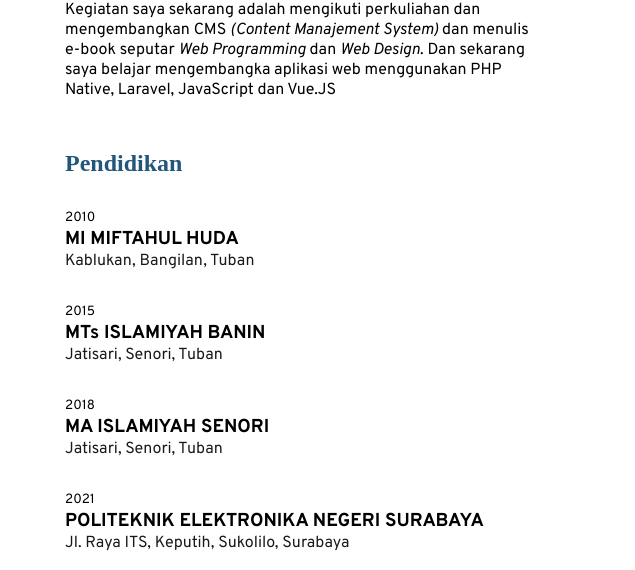
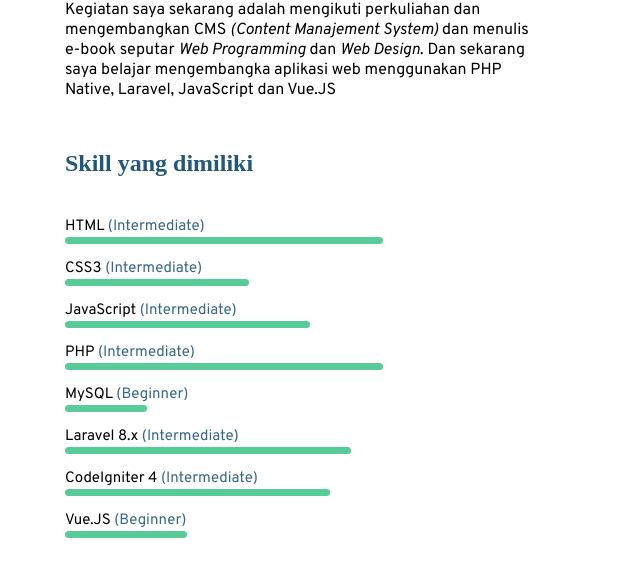
Before and after one commit to khoirulfa/about-me, a plain HTML site: page index.html in a window 1280 px wide. Shown: the part 197-767 px from the top of the page, 0-635 px from the left. Drawn offline with Linux system fonts and the light colour scheme; some icons are missing; a web font is replaced by a local one.

Commit message:
ui improve

```diff
--- a/style.css
+++ b/assets/css/style.css
@@ -23,98 +23,123 @@
    grid-template-rows: 50px 100px auto;
 }
 
-/* .container .col {
-
-} */
-
-.container .col:nth-child(1){
+.container .left-col {
    height: 100vh;
    overflow: scroll;
    padding: 30px 50px;
 }
 
-.container .col:nth-child(1) .header {
+.container .left-col .header {
    padding: 10px 15px;
    margin-top: 10px;
 }
 
-.container .col:nth-child(1) .header h2 {
+.container .left-col .header h2 {
    font-family: 'Chivo', 'sans-serif';
    color: var(--primary);
    font-weight: 700;
    margin-top: 20px;
 }
 
-.container .col:nth-child(1) .content-item {
+.container .left-col .content-item {
    margin: 10px 0;
    padding: 10px 15px;
 }
 
-.container .col:nth-child(1) .content-item span{
+.container .left-col .content-item span{
    opacity: .9;
    display: block;
 }
 
-.container .col:nth-child(1) .content-item p {
+.container .left-col .content-item .skill-wrapper {
+   width: 80%;
+   margin-bottom: 15px;
+}
+
+.container .left-col .content-item .skill-wrapper p {
+   font-size: 15px;
+}
+
+.container .left-col .content-item .skill-wrapper p .note{
+   display: inline;
+   color: var(--primary);
+}
+
+.container .left-col .content-item .skill-wrapper .skill {
+   background-color: var(--teal);
+   height: 7px;
+   border-radius: 10px;
+}
+
+.html {width: 78%;}
+.css {width: 45%;}
+.js {width: 60%;}
+.php {width: 80%;}
+.mysql {width: 20%;}
+.laravel {width: 70%;}
+.codeigniter {width: 65%;}
+.vue {width: 30%;}
+
+.container .left-col .content-item p {
    margin: 10px 0 0;
    padding-right: 30px;
    line-height: 20px;
 }
 
-.container .col:nth-child(1) .content-item p:nth-child(2) {
+.container .left-col .content-item p:nth-child(2) {
    margin-top: 20px;
 }
 
-.container .col:nth-child(2) {
+.container .right-col {
    position: relative;
    min-height: 100vh;
    padding: 30px 40px;
-   background: url(assets/img/photo.jpg) center -60px;
+   background: url(../img/photo.jpg) center -60px;
    background-size: 100% auto ;
 }
 
-.container .col:nth-child(2)::after {
+.container .right-col::after {
    background: linear-gradient('to-top', rgba(0, 0, 0, 0.61) , rgba(255, 255, 255, 0));
 }
 
-.container .col:nth-child(2) .content {
+.container .right-col .content {
    position: absolute;
    bottom: 70px;
    color: var(--white);
 }
 
-.container .col:nth-child(2) .content h1 {
+.container .right-col .content h1 {
    font-family: 'Chivo', 'sans-serif';
    font-kerning: auto;
 }
 
-.container .col:nth-child(2) .content .subtitle {
+.container .right-col .content .subtitle {
    opacity: .5;
    font-weight: 300;
    font-kerning: normal;
 }
 
-.container .col:nth-child(2) .content .links {
+.container .right-col .content .links {
    margin-top: 20px;
 }
 
-.container .col:nth-child(2) .content .links ul {
+.container .right-col .content .links ul {
    list-style: none;
 }
 
-.container .col:nth-child(2) .content .links ul li {
+.container .right-col .content .links ul li {
    display: inline-block;
    margin: 0 5px;
 }
 
-.container .col:nth-child(2) .content .links ul li a {
+.container .right-col .content .links ul li a {
    text-decoration: none;
    color: var(--white);
    opacity: .7;
    font-size: 22px;
 }
 
-.container .col:nth-child(2) .content .links ul li a:hover {
+.container .right-col .content .links ul li a:hover {
    opacity: 1;
 }
 
--- a/index.html
+++ b/index.html
@@ -4,13 +4,14 @@
    <meta charset="UTF-8">
    <meta http-equiv="X-UA-Compatible" content="IE=edge">
    <meta name="viewport" content="width=device-width, initial-scale=1.0">
-   <link rel="stylesheet" href="style.css">
+   <link rel="icon" type="image/png" href="assets/img/favicon.ico">
+   <link rel="stylesheet" href="assets/css/style.css">
    <link rel="stylesheet" href="https://cdn.iconmonstr.com/1.3.0/css/iconmonstr-iconic-font.min.css">
    <title>Profile</title>
 </head>
 <body>
    <div class="container">
-      <div class="col">
+      <div class="left-col">
          <div>
             <!-- Profile -->
             <div class="header">
@@ -23,6 +24,45 @@
                <p>
                   Kegiatan saya sekarang adalah mengikuti perkuliahan dan mengembangkan CMS <em>(Content Manajement System)</em> dan menulis e-book seputar <em>Web Programming</em> dan <em>Web Design</em>. Dan sekarang saya belajar mengembangka aplikasi web menggunakan PHP Native, Laravel, JavaScript dan Vue.JS
                </p>
+            </div>
+         </div>
+         <div>
+            <div class="header">
+               <h2>Skill yang dimiliki</h2>
+            </div>
+            <div class="content-item">
+               <div class="skill-wrapper">
+                  <p>HTML <span class="note">(Intermediate)</span></p>
+                  <div class="skill html"></div>
+               </div>
+               <div class="skill-wrapper">
+                  <p>CSS3 <span class="note">(Intermediate)</span></p>
+                  <div class="skill css"></div>
+               </div>
+               <div class="skill-wrapper">
+                  <p>JavaScript <span class="note">(Intermediate)</span></p>
+                  <div class="skill js"></div>
+               </div>
+               <div class="skill-wrapper">
+                  <p>PHP <span class="note">(Intermediate)</span></p>
+                  <div class="skill html"></div>
+               </div>
+               <div class="skill-wrapper">
+                  <p>MySQL <span class="note">(Beginner)</span></p>
+                  <div class="skill mysql"></div>
+               </div>
+               <div class="skill-wrapper">
+                  <p>Laravel 8.x <span class="note">(Intermediate)</span></p>
+                  <div class="skill laravel"></div>
+               </div>
+               <div class="skill-wrapper">
+                  <p>CodeIgniter 4 <span class="note">(Intermediate)</span></p>
+                  <div class="skill codeigniter"></div>
+               </div>
+               <div class="skill-wrapper">
+                  <p>Vue.JS <span class="note">(Beginner)</span></p>
+                  <div class="skill vue"></div>
+               </div>
             </div>
          </div>
          <div>
@@ -67,7 +107,7 @@
             </div>
          </div>
       </div>
-      <div class="col">
+      <div class="right-col">
          <div class="content">
             <h1>Ahmad Musafir Khoirul Fattah</h1>
             <span class="subtitle">Student at Electronics Engineering Polytechnic Institute Of Surabaya</span>
```
Also changed, not shown: assets/img/favicon.ico (added), 1 other file.
